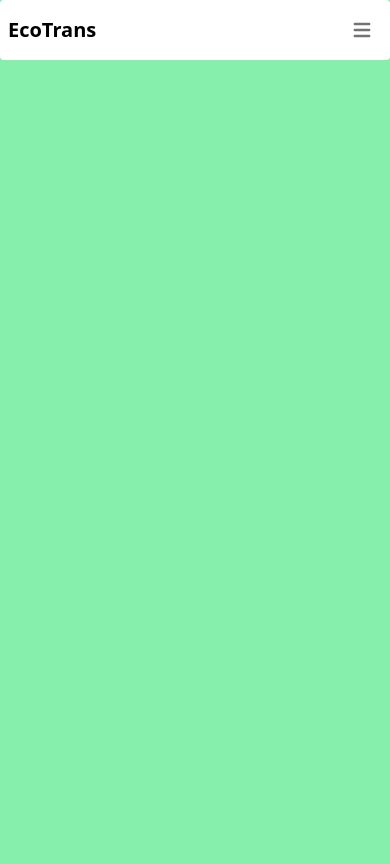
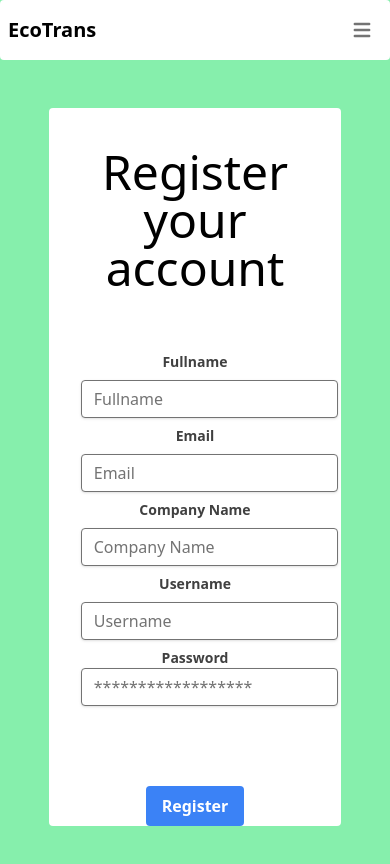
Before and after one commit to davidf1000/nextjs-bangkit-capstone, a Next.js app: page /register in a window 390 px wide. Shown: the top 864 px of the page. Built offline with nearby package versions, Linux system fonts and the light colour scheme; grey boxes are pictures that could not be loaded.

Commit message:
login and register design

```diff
--- a/components/Footer.tsx
+++ b/components/Footer.tsx
@@ -1,14 +1,12 @@
 import { Fragment } from "react"
 
 const Footer = () : JSX.Element => (
-    <div className="">
-    <footer className="bg-gray-200 text-center lg:text-left">
+    <footer className="bg-gray-200 text-center lg:text-left static bottom-0">
   <div className="text-gray-700 text-center p-4">
     © 2021 Copyright: {' '}
     <a className="text-gray-800" href="https://tailwind-elements.com/">TailwindCSS</a>
   </div>
 </footer>
-    </div>
 
 )
 
--- /dev/null
+++ b/components/Heads.tsx
@@ -0,0 +1,10 @@
+import Head from 'next/head'
+
+
+const Heads = (): JSX.Element => {
+    return <Head>
+        Ecotrans: Eco-friendly transportation
+    </Head>
+}
+
+export default Heads;
--- a/components/Landing.tsx
+++ b/components/Landing.tsx
@@ -6,7 +6,7 @@ import Content from "./Content";
 
 const Landing = (): JSX.Element => (
     <Fragment>
-        <div className="flex flex-col h-screen">
+        <div className="flex flex-col h-screen justify-between">
         <NavBar login={false}/>
         <Content />
         <Footer />
--- a/pages/index.tsx
+++ b/pages/index.tsx
@@ -1,9 +1,7 @@
-import Head from 'next/head'
 import { GetStaticProps } from 'next'
 import { Fragment } from 'react'
-import Link from 'next/link'
 import Landing from '../components/Landing';
-// import '../asset/css/global.css'
+import Heads from '../components/Heads';
 // Root Page
 // SSG
 
@@ -16,9 +14,7 @@ const Home = ({
 }:Props) => {
   return (
     <Fragment>
-      <Head>
-        <title>"EcoTrans Website"</title>
-      </Head>
+      <Heads />
       <Landing login={false}/>
     </Fragment>
   );
--- a/pages/login.tsx
+++ b/pages/login.tsx
@@ -1,34 +1,70 @@
 import { Fragment } from 'react'
-import Head from 'next/head'
 import React from 'react';
 import axios from 'axios';
 import NavBar from '../components/Navbar';
 import Footer from '../components/Footer';
-
+import Heads from '../components/Heads';
+import Image from 'next/image'
 
 // Login
 // CSR - React
 
-
 const Login = ({ user }): JSX => {
   return (
     <Fragment>
-
-      <Head>
-        <title>"EcoTrans Website"</title>
-      </Head>
+      <Heads />
       <style jsx global>{`
   body {
     background: #86efac};
   }
 `}</style>
       <NavBar login={true} />
-      <div className="container bg-white mx-auto my-10 w-3/4 h-96" >
+      <div className="flex rounded bg-white mx-auto my-12 w-3/4" >
+        <div className="container bg-slate-500 rounded">
+      <Image
+      layout='responsive'
+      src="/images/login.jpg"
+      alt="Ecotrans Login Page"
+      width={500}
+      height={500}
+    />
+      </div>
+    <div className="container bg-white">
+      <div className="flex flex-col text-center justify-between">
+        <div>
+          <h1 className='text-5xl font-sans mt-16 mb-10'>Welcome</h1>
+        </div>
+        <div className='my-5'>
+        <form className="bg-white rounded px-8 pt-6 pb-8 mb-4">
+    <div className="mb-4">
+      <label className="block text-gray-700 text-sm font-bold mb-2" for="username">
+        Username
+      </label>
+      <input className='shadow appearance-none border rounded w-1/2" py-2 px-3 text-gray-700 leading-tight focus:outline-none focus:shadow-outline' id="username" type="text" placeholder="Username" />
+    </div>
+    <div className="mb-6">
+      <label className="block text-gray-700 text-sm font-bold mb-2" for="password">
+        Password
+      </label>
+      <input className='shadow appearance-none border rounded w-1/2" py-2 px-3 text-gray-700 mb-3 leading-tight focus:outline-none focus:shadow-outline' id="password" type="password" placeholder="******************" />
+    </div>
+    <div className="flex items-center justify-between">
+    </div>
+  </form>
+        </div>
 
-        <h1 className="font-semibold text-5xl">Welcome to Login Page</h1>
+        <div>
+    <button className="bg-blue-500 hover:bg-blue-700 text-white font-bold py-2 px-4 rounded focus:outline-none focus:shadow-outline" type="button">
+        Login
+      </button>
+        <h3 className='font-sans my-6'>Haven't created your account ? <a className='font-sans font-bold
+        no-underline hover:underline text-blue-600' href="/register">Register here</a></h3>
+        </div>
+      </div>
+    </div>
+      </div>
 
-      </div>
-      <Footer />
+      {/* <Footer /> */}
     </Fragment>
   );
 }
--- a/pages/register.tsx
+++ b/pages/register.tsx
@@ -1,6 +1,7 @@
 import { Fragment, useEffect, useState } from 'react'
-import Head from 'next/head'
 import NavBar from '../components/Navbar';
+import Heads from '../components/Heads';
+import Image from 'next/image';
 
 
 // Login
@@ -10,19 +11,73 @@ import NavBar from '../components/Navbar';
 const Register = (): JSX => {
     return (
         <Fragment>
-          <Head>
-            <title>"EcoTrans Website"</title>
-          </Head>
+      <Heads />
           <style jsx global>{`
   body {
     background: #86efac};
   }
 `}</style>
           <NavBar login={true} />
-          <div className="container mx-auto w-1/2" >
+          <div className="flex rounded bg-white mx-auto my-12 w-3/4" >
+        <div className="container rounded bg-slate-500 rounded">
+      <Image
+      layout='responsive'
+      src="/images/register.jpg"
+      alt="Ecotrans Login Page"
+      width={500}
+      height={500}
+    />
+      </div>
+    <div className="container rounded-xl bg-white">
+      <div className="flex flex-col text-center justify-between">
+        <div>
+          <h1 className='text-5xl font-sans mt-10 mb-8'>Register your account</h1>
+        </div>
+        <div className='my-1'>
+        <form className="bg-white rounded px-8 pt-6 pb-8 mb-2">
+        <div className="mb-2">
+      <label className="block text-gray-700 text-sm font-bold mb-2" for="fullname">
+        Fullname
+      </label>
+      <input className='shadow appearance-none border rounded w-1/2" py-2 px-3 text-gray-700 leading-tight focus:outline-none focus:shadow-outline' id="fullname" type="text" placeholder="Fullname" />
+    </div>
+    <div className="mb-2">
+      <label className="block text-gray-700 text-sm font-bold mb-2" for="email">
+        Email
+      </label>
+      <input className='shadow appearance-none border rounded w-1/2" py-2 px-3 text-gray-700 leading-tight focus:outline-none focus:shadow-outline' id="email" type="text" placeholder="Email" />
+    </div>
+    <div className="mb-2">
+      <label className="block text-gray-700 text-sm font-bold mb-2" for="Company Name">
+        Company Name
+      </label>
+      <input className='shadow appearance-none border rounded w-1/2" py-2 px-3 text-gray-700 leading-tight focus:outline-none focus:shadow-outline' id="company" type="text" placeholder="Company Name" />
+    </div>
+    <div className="mb-2">
+      <label className="block text-gray-700 text-sm font-bold mb-2" for="username">
+        Username
+      </label>
+      <input className='shadow appearance-none border rounded w-1/2" py-2 px-3 text-gray-700 leading-tight focus:outline-none focus:shadow-outline' id="username" type="text" placeholder="Username" />
+    </div>
+    <div className="mb-6">
+      <label className="block text-gray-700 text-sm font-bold mb-0" for="password">
+        Password
+      </label>
+      <input className='shadow appearance-none border rounded w-1/2" py-2 px-3 text-gray-700 mb-3 leading-tight focus:outline-none focus:shadow-outline' id="password" type="password" placeholder="******************" />
+    </div>
+    <div className="flex items-center justify-between">
+    </div>
+  </form>
+        </div>
 
-          </div>
-
+        <div>
+    <button className="bg-blue-500 hover:bg-blue-700 text-white font-bold py-2 px-4 rounded focus:outline-none focus:shadow-outline" type="button">
+        Register
+      </button>
+        </div>
+      </div>
+    </div>
+      </div>
         </Fragment>
       );
 }
```
Also changed, not shown: 2 other files (tests, documents, lock files or other folders).
